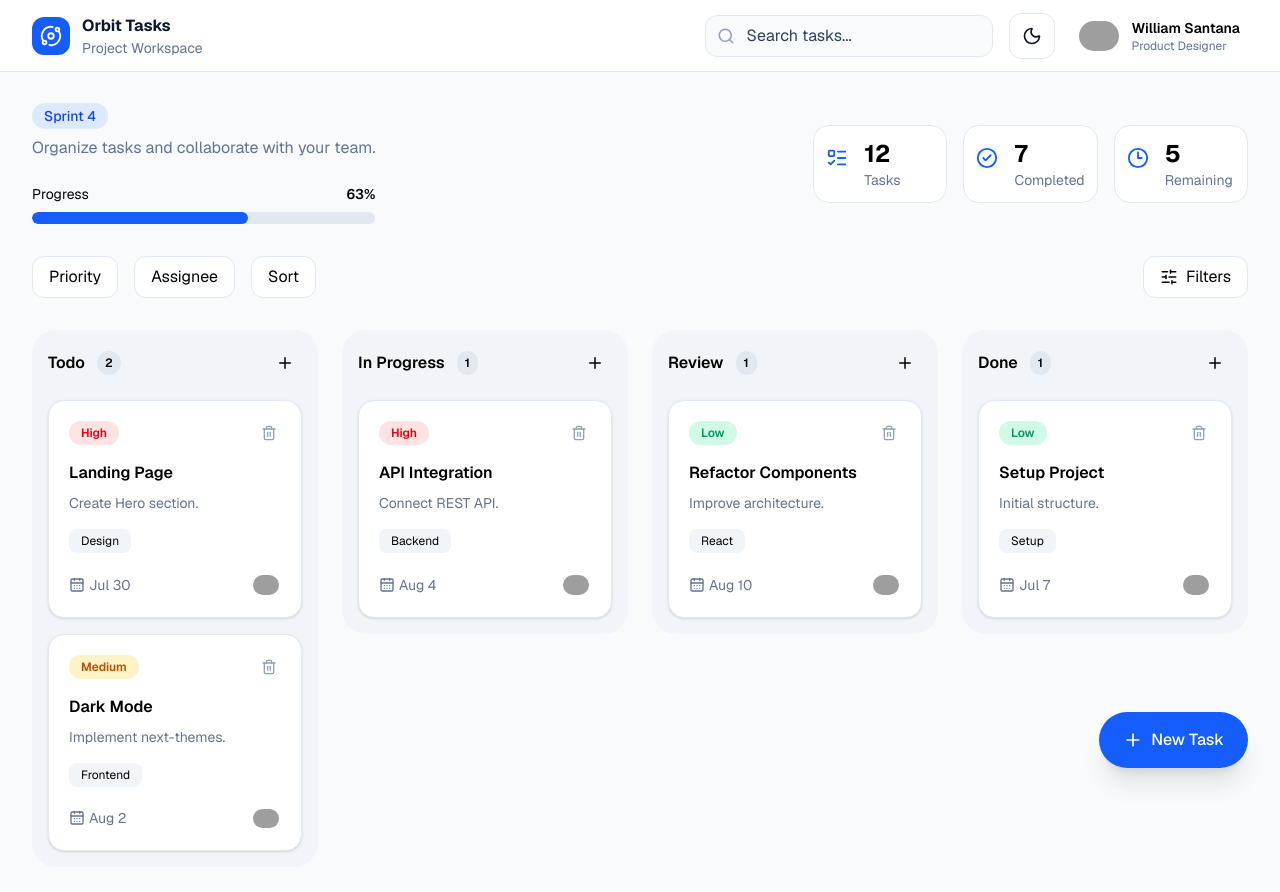
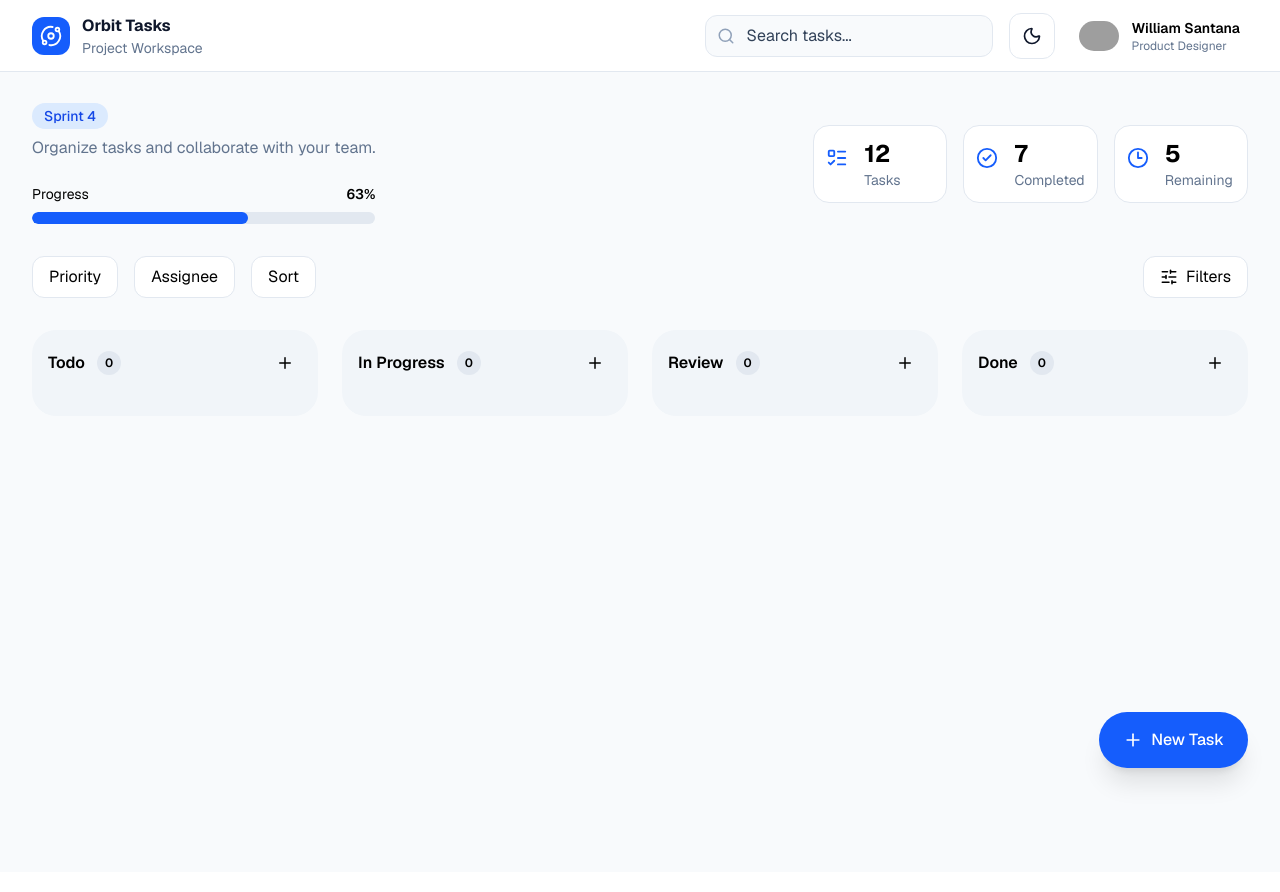
Before and after one commit to wwilliamsantana/orbit-tasks, a Next.js app: page / in a window 1280 px wide. Shown: the top 892 px of the page. Built offline with nearby package versions, Linux system fonts and the light colour scheme; grey boxes are pictures that could not be loaded.

Commit message:
feat: data persistence

```diff
--- a/src/data/board.ts
+++ b/src/data/board.ts
@@ -4,74 +4,21 @@ export const initialBoard: Column[] = [
   {
     id: "Todo",
     title: "Todo",
-    tasks: [
-      {
-        id: "1",
-        title: "Landing Page",
-        description: "Create Hero section.",
-        priority: "High",
-        dueDate: "2026-07-30",
-        tags: ["Design"],
-        members: ["https://github.com/wwilliamsantana.png"],
-      },
-
-      {
-        id: "2",
-        title: "Dark Mode",
-        description: "Implement next-themes.",
-        priority: "Medium",
-        dueDate: "2026-08-02",
-        tags: ["Frontend"],
-        members: ["https://github.com/vercel.png"],
-      },
-    ],
+    tasks: [],
   },
-
   {
     id: "In Progress",
     title: "In Progress",
-    tasks: [
-      {
-        id: "3",
-        title: "API Integration",
-        description: "Connect REST API.",
-        priority: "High",
-        dueDate: "2026-08-04",
-        tags: ["Backend"],
-        members: ["https://github.com/vercel.png"],
-      },
-    ],
+    tasks: [],
   },
-
   {
     id: "Review",
     title: "Review",
-    tasks: [
-      {
-        id: "4",
-        title: "Refactor Components",
-        description: "Improve architecture.",
-        priority: "Low",
-        dueDate: "2026-08-10",
-        tags: ["React"],
-        members: ["https://github.com/wwilliamsantana.png"],
-      },
-    ],
+    tasks: [],
   },
-
   {
     id: "Done",
     title: "Done",
-    tasks: [
-      {
-        id: "5",
-        title: "Setup Project",
-        description: "Initial structure.",
-        priority: "Low",
-        dueDate: "2026-07-07",
-        tags: ["Setup"],
-        members: ["https://github.com/vercel.png"],
-      },
-    ],
+    tasks: [],
   },
 ];
--- a/src/hooks/useBoard.ts
+++ b/src/hooks/useBoard.ts
@@ -1,12 +1,32 @@
 "use client";
 
-import { useState } from "react";
+import { useEffect, useState } from "react";
 
 import { initialBoard } from "@/data/board";
 import { Column, Task } from "@/types/task";
+const STORAGE_KEY = "orbit-board";
 
 export function useBoard() {
-  const [board, setBoard] = useState<Column[]>(initialBoard);
+  const [board, setBoard] = useState<Column[]>(() => {
+    if (typeof window === "undefined") {
+      return initialBoard;
+    }
+    const stored = localStorage.getItem(STORAGE_KEY);
+
+    if (!stored) {
+      return initialBoard;
+    }
+
+    try {
+      return JSON.parse(stored);
+    } catch {
+      return initialBoard;
+    }
+  });
+
+  useEffect(() => {
+    localStorage.setItem(STORAGE_KEY, JSON.stringify(board));
+  }, [board]);
 
   const [activeTask, setActiveTask] = useState<Task | null>(null);
 
```
Also changed, not shown: src/components/board/ColumnHeader.tsx (+6 -2 lines).
